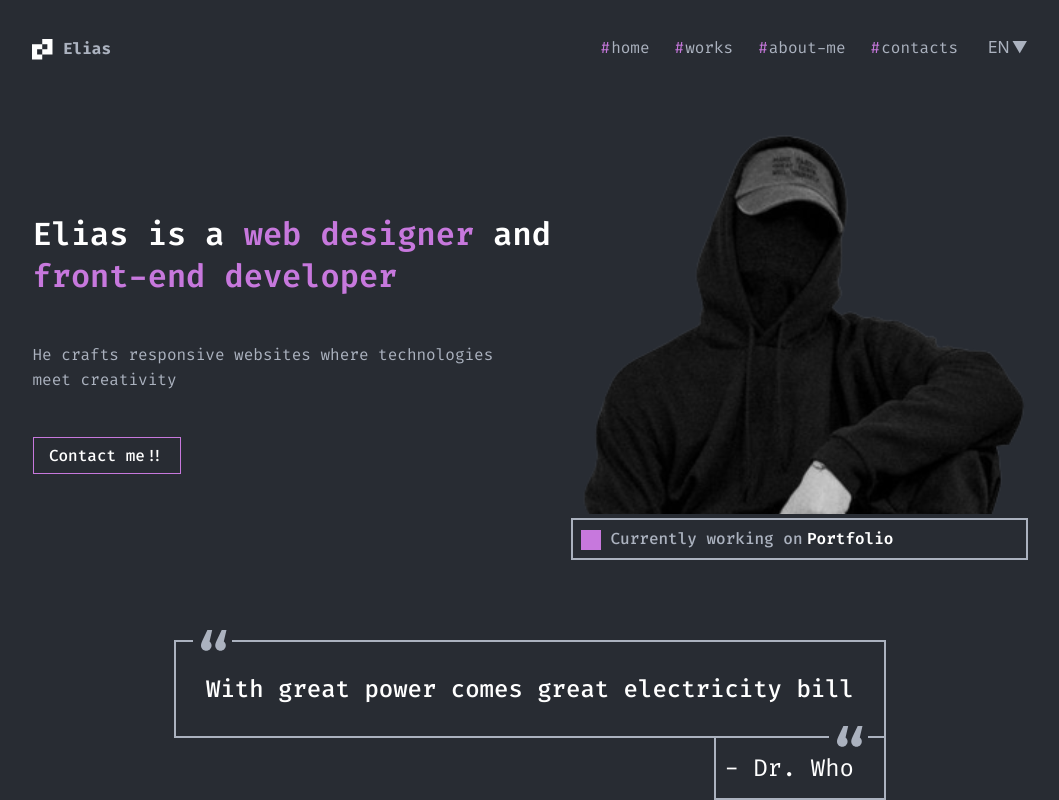
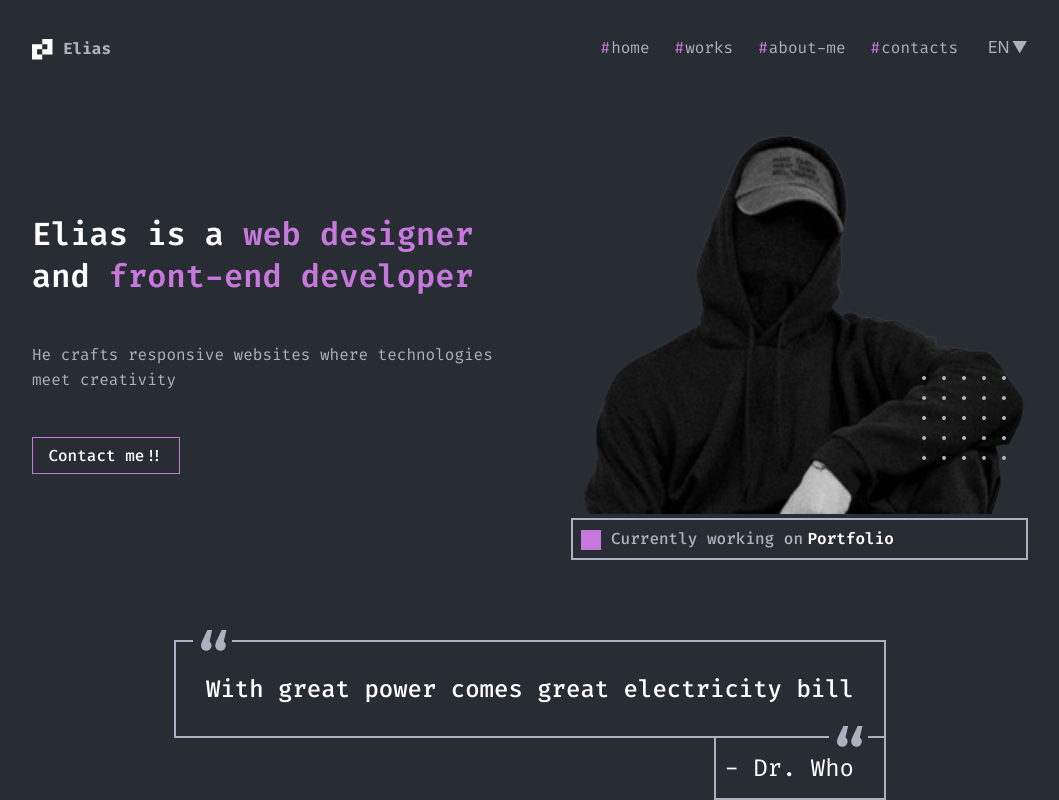
Before and after one commit to 89811421793/portfolio, a React app: page / in a window 1280 px wide. Shown: the top 800 px of the page, without its empty margins (110-1169 px from the left). Built offline with nearby package versions, Linux system fonts and the light colour scheme.

Commit message:
fivedots image (positioning)

```diff
--- a/src/pages/homepage/layout/sections/main/Main.tsx
+++ b/src/pages/homepage/layout/sections/main/Main.tsx
@@ -1,6 +1,7 @@
 import React from "react";
 import styled from "styled-components";
 import mainimg from "../../../../../assets/images/MainImg.png";
+import fivedotsimg from "../../../../../assets/images/Dots.png";
 import { FlexWrapper } from "../../../../../components/FlexWrapper";
 import { Button } from "../../../../../components/Button";
 import { Container } from "../../../../../components/Container";
@@ -26,14 +27,15 @@ export const Main: React.FC = () => {
             </Description>
             <StyledButton>Contact me!!</StyledButton>
           </ContentWrapper>
-          <figure>
+          <StyledFigure>
+            <DotsImage src={fivedotsimg}/>
             <MainImage src={mainimg} alt="" />
             <StyledFigcaption>
               <Square></Square>
               <Status>Currently working on</Status>{" "}
               <Portfolio>Portfolio</Portfolio>
             </StyledFigcaption>
-          </figure>
+          </StyledFigure>
         </FlexWrapper>
         <QuoteGrid>
           <Quotation>
@@ -73,6 +75,19 @@ const StyledMain = styled.section``;
 const MainImage = styled.img`
   width: 457px;
   height: 386px;
+`;
+
+const DotsImage = styled.img`
+width: 84px;
+height: 84px;
+position: absolute;
+bottom: 100px;
+right: 22px;
+`;
+
+const StyledFigure = styled.figure`
+  position: relative;
+  margin-left: 30px;
 `;
 
 const MainTitle = styled.h1`
```
Also changed, not shown: src/assets/images/Dots.png (added), src/assets/images/lab.svg.
